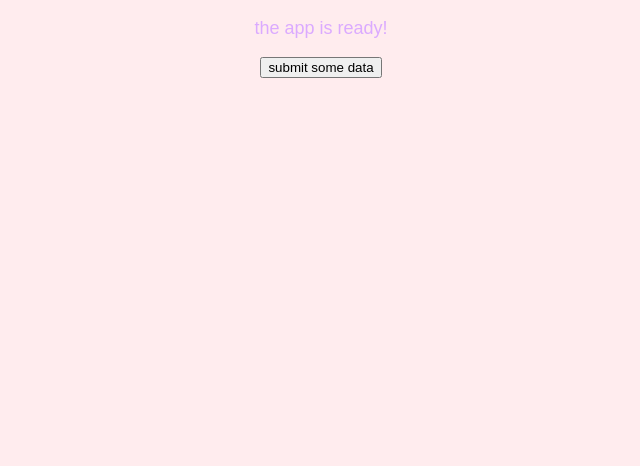
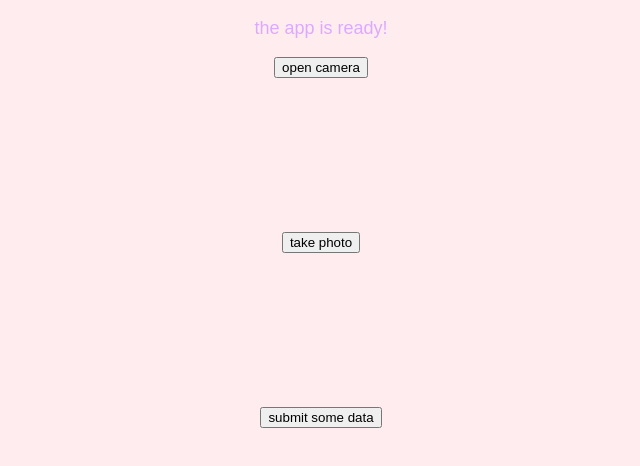
Before and after one commit to nyka2002/web2-lab6, a website: page index.html in a window 1280 px wide. Shown: the part 90-556 px from the top of the page, without its empty margins (319-959 px from the left). Drawn offline with Linux system fonts and the light colour scheme.

Commit message:
Update index.html

```diff
--- a/index.html
+++ b/index.html
@@ -10,8 +10,12 @@
 <body>
     <h1>hello you! welcome!</h1>
     <p>the app is ready!</p>
+    <button id="toggleCamera">open camera</button></br>
+    <video id="videoStream" autoplay></video></br>
+    <button id="togglePhoto">take photo</button></br>
+    <canvas id="photoCanvas"></canvas></br>
     <script src="script.js"></script>
-    <button id="submitData">submit some data</button>
+    <button id="submitData">submit some data</button></br>
     <button id="btnInstall" hidden>install app!</button>
 </body>
 </html>
```
